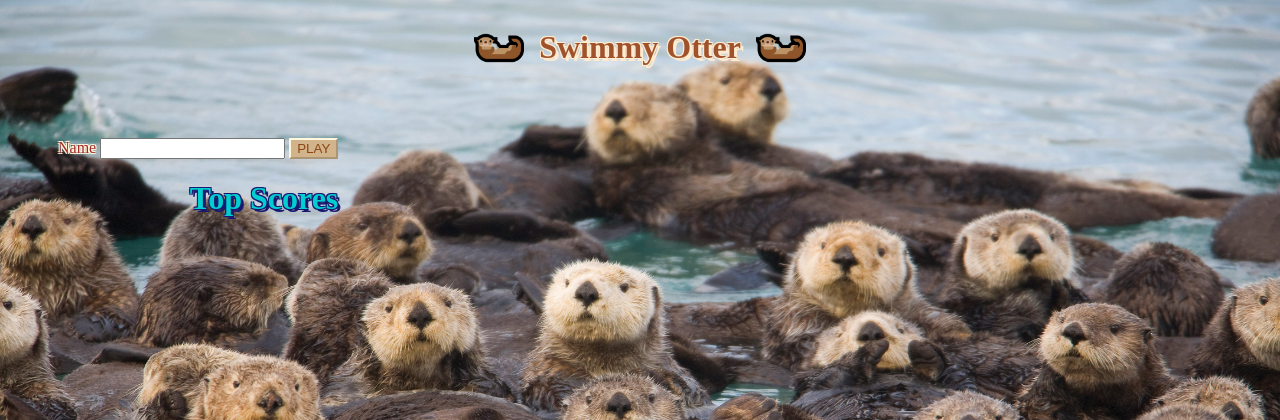
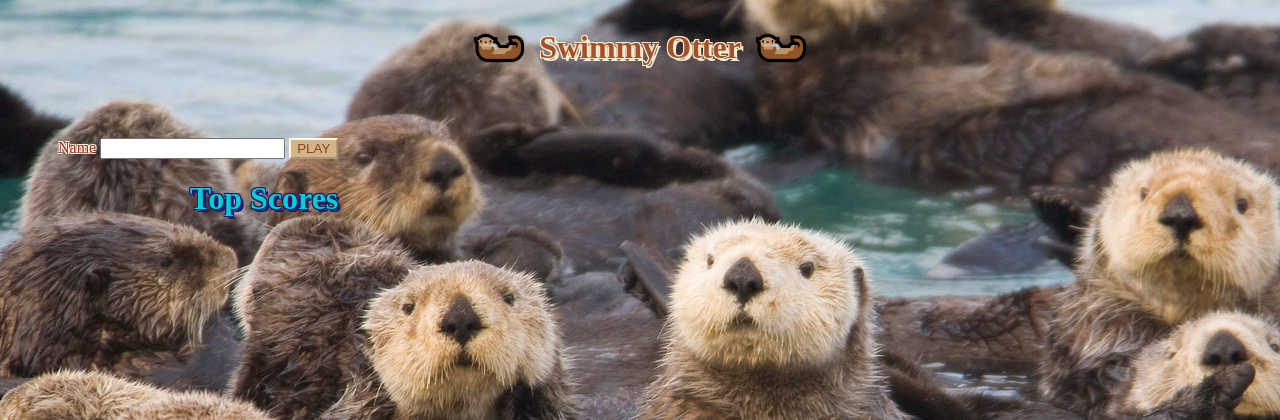
Before and after one commit to willsinn/swimmyotter-frontend, a PHP site: page / in a window 1280 px wide. Shown: the top 420 px of the page. Run offline with PHP 8.4, Linux system fonts and the light colour scheme; some libraries are stand-ins or nearby versions.

Commit message:
Resize background

```diff
--- a/index.css
+++ b/index.css
@@ -1,7 +1,7 @@
 body {
   background-image: url('./images/otter-background.jpg');
-  /* background-position: -50px -150px; */
-  background-size: 100vw 100vh;
+  background-position: -250px -250px;
+  /* background-size: auto auto; */
   background-repeat: no-repeat;
 }
 
```
